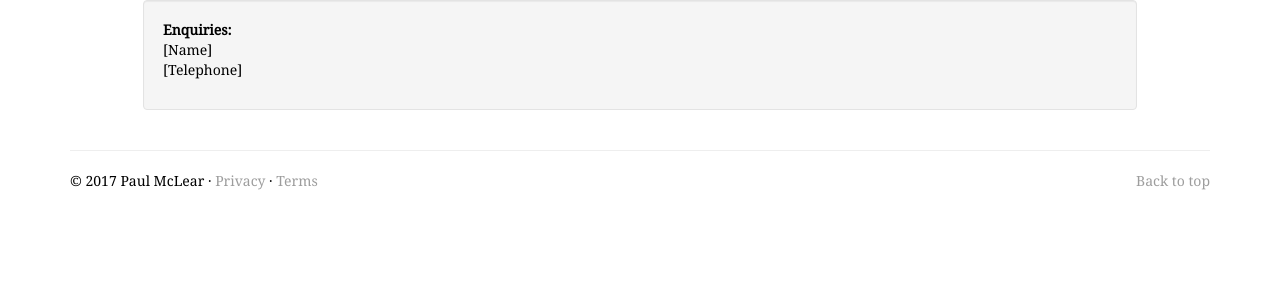
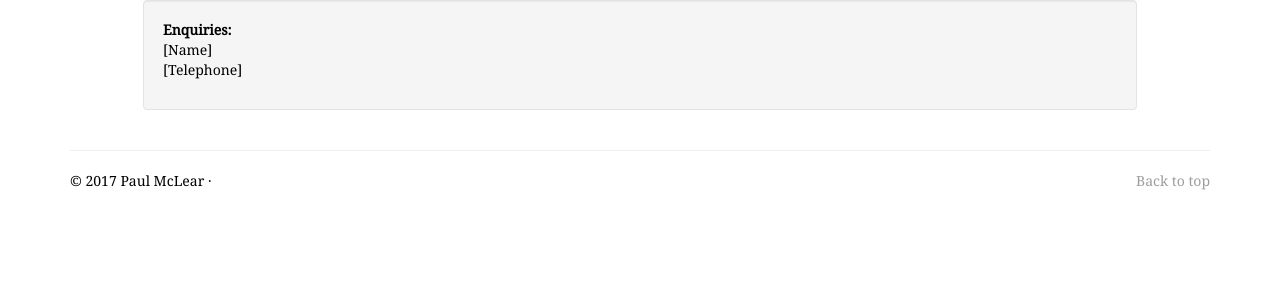
Before and after one commit to pemm8/village-hall, a Flask app: page /contact in a window 1280 px wide. Shown: the part 214-514 px from the top of the page. Run offline with Flask 2, Linux system fonts and the light colour scheme; parts of the project's set-up code (start-up, migrations or seed data) failed here and were passed over; some libraries are stand-ins or nearby versions; some web fonts are replaced.

Commit message:
Made small changes for review

```diff
--- a/app/templates/base.html
+++ b/app/templates/base.html
@@ -90,6 +90,7 @@
 								<li><a href="{{ url_for('index') }}">Home</a></li>
 				                <li><a href="{{ url_for('gallery') }}">Gallery</a></li>
 				                <li><a href="{{ url_for('events') }}">Events</a></li>
+				                <!-- <li><a href="{{ url_for('booking') }}">Book Hall</a></li> -->
 				                <li><a href="{{ url_for('contact') }}">Contact</a></li>
 							</ul>
 							<ul class="nav navbar-nav navbar-right">
@@ -127,7 +128,11 @@
 			<div class="container">
 				<hr class="footer-hr">
 				<p class="pull-right brandtext"><a href="#" class="brandtext-grey">Back to top</a></p>
-				<p class="brandtext brandtext-inverse">&copy; 2017 Paul McLear &middot; <a href="#" class="brandtext-grey">Privacy</a> &middot; <a href="#" class="brandtext-grey">Terms</a></p>
+				<p class="brandtext brandtext-inverse">&copy; 2017 Paul McLear &middot;
+
+				<!-- <a href="#" class="brandtext-grey">Privacy</a> &middot; <a href="#" class="brandtext-grey">Terms</a> -->
+
+				</p>
 			</div>
 		</footer>
 
--- a/app/views.py
+++ b/app/views.py
@@ -142,6 +142,10 @@ def gallery():
 def contact():
     return render_template('contact.html')
 
+@app.route('/booking')
+def booking():
+    return render_template('contact.html')
+
 admin.add_view(ModelView(Event, db.session))
 admin.add_view(ModelView(GalleryImage, db.session))
 gallerypath = os.path.join(os.path.dirname(__file__), 'static/img/gallery')
```
